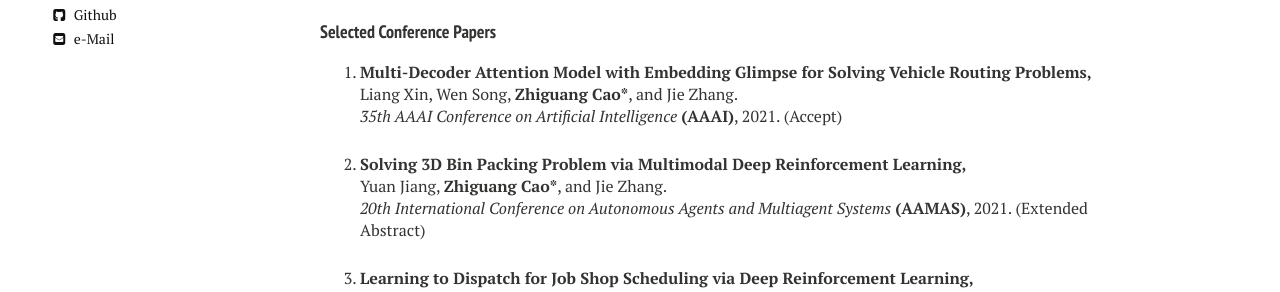
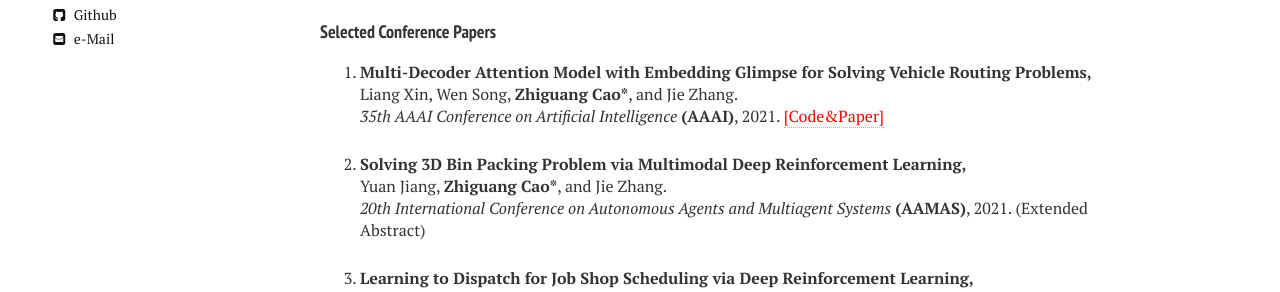
Before and after one commit to zhiguangcaosg/zhiguangcaosg.github.io, a Jekyll site: the page built from publications.md, in a window 1280 px wide and 900 px high, scrolled down 363 px. Shown: the part 155-447 px from the top of the window. Built offline with Jekyll 4.4.1, drawn with Linux system fonts in a browser that asks for light colours; nearby versions of some CDN libraries.

Commit message:
Update publications.html

```diff
--- a/_layouts/publications.html
+++ b/_layouts/publications.html
@@ -127,7 +127,7 @@ div.bibtex pre { font-size: 75%; overflow: auto;  width: 100%; padding: 0em 0em;
 <p>
 <b>Multi-Decoder Attention Model with Embedding Glimpse for Solving Vehicle Routing Problems,</b>
 <br> Liang Xin, Wen Song, <b>Zhiguang Cao*</b>, and Jie Zhang.<br>
-<i>35th AAAI Conference on Artificial Intelligence</i> <b>(AAAI)</b>, 2021. (Accept)
+<i>35th AAAI Conference on Artificial Intelligence</i> <b>(AAAI)</b>, 2021. <a href="https://github.com/liangxinedu/MDAM"  target="_blank"> <font color="#FF0000">[Code&Paper] </font></a>
 </p>
 </li>
 
```
